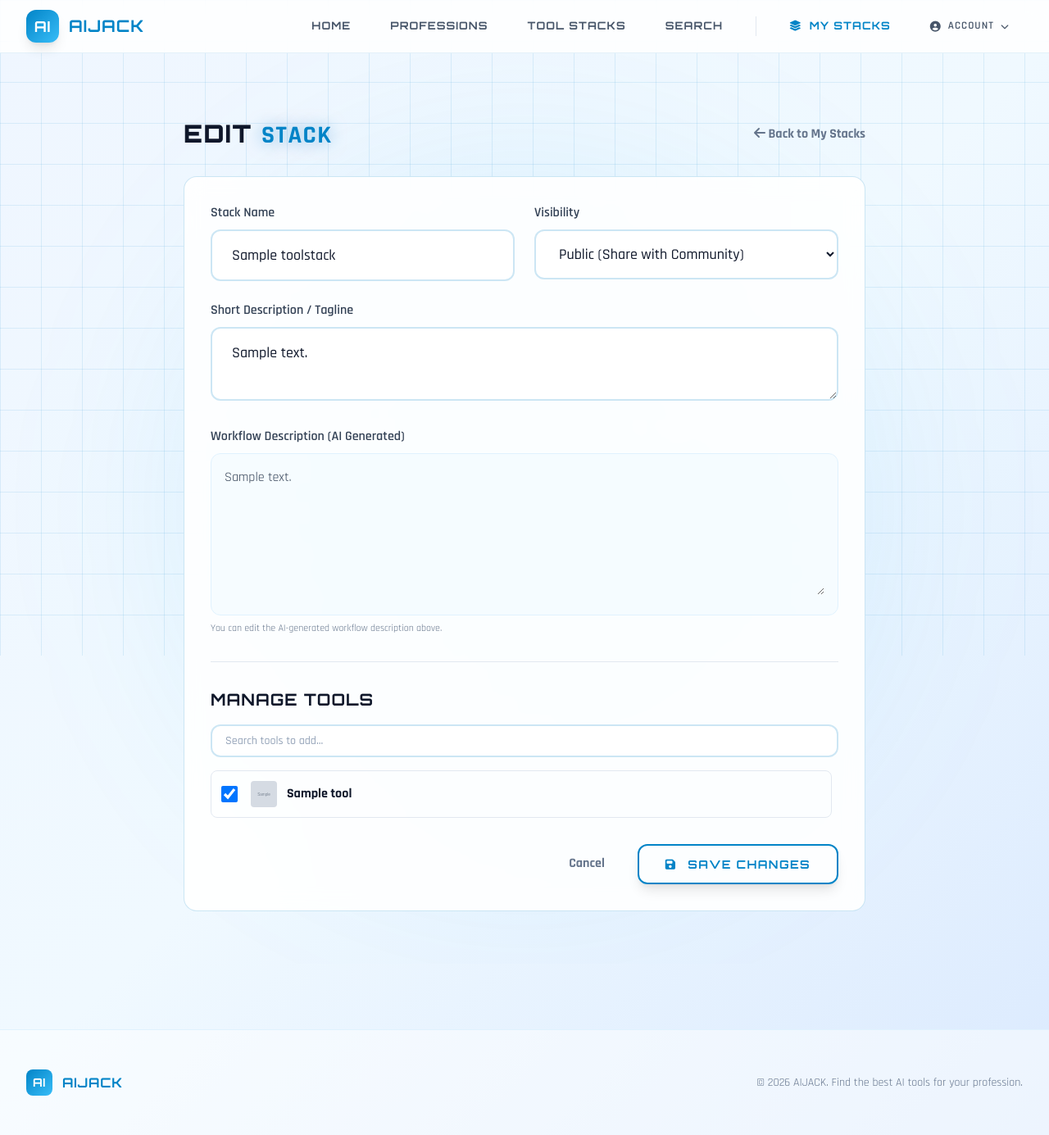
After one commit to uponai/aijack, a Django app: a page that uses templates/edit_stack.html in a window 1280 px wide. The commit adds this page. Shown: the whole page at 82% size. Run offline with Django 4.2, Linux system fonts and the light colour scheme; a user stored in the database is signed in; tables that the repository leaves empty hold one stand-in row (values such as "Sample post"); grey boxes marked "Sample" are stand-in pictures; some libraries are stand-ins or nearby versions.

Commit message:
Edit/delete custom stacks AI generate workflow description on custom stacks

```diff
--- /dev/null
+++ b/templates/edit_stack.html
@@ -0,0 +1,94 @@
+{% extends 'base.html' %}
+
+{% block title %}Edit Stack: {{ stack.name }}{% endblock %}
+
+{% block content %}
+<section class="min-h-screen relative overflow-hidden flex justify-center pt-20 pb-16">
+
+    <!-- Background Glow -->
+    <div class="absolute top-1/2 left-1/2 -translate-x-1/2 -translate-y-1/2 w-[800px] h-[800px] bg-brand-500/10 rounded-full blur-[120px] pointer-events-none"></div>
+
+    <div class="max-w-4xl w-full px-4 sm:px-6 lg:px-8 relative z-10">
+        <div class="flex items-center justify-between mb-8">
+            <h1 class="text-3xl font-heading font-black text-slate-900">
+                EDIT <span class="text-brand-600 glow-text">STACK</span>
+            </h1>
+            <a href="{% url 'my_stacks' %}" class="text-slate-500 hover:text-slate-700 font-bold">
+                <i class="fa-solid fa-arrow-left"></i> Back to My Stacks
+            </a>
+        </div>
+
+        <div class="neon-card p-8 bg-white/90 backdrop-blur-md">
+            <form action="{% url 'edit_custom_stack' stack.slug %}" method="POST" x-data="{ searchQuery: '' }">
+                {% csrf_token %}
+
+                <div class="grid md:grid-cols-2 gap-6 mb-6">
+                    <div>
+                        <label class="block text-slate-700 font-semibold mb-2">Stack Name</label>
+                        <input type="text" name="name" value="{{ stack.name }}" required class="w-full neon-input">
+                    </div>
+                    <div>
+                        <label class="block text-slate-700 font-semibold mb-2">Visibility</label>
+                        <select name="visibility" class="w-full neon-input">
+                            <option value="private" {% if stack.visibility == 'private' %}selected{% endif %}>Private (Only Me)</option>
+                            <option value="public" {% if stack.visibility == 'public' %}selected{% endif %}>Public (Share with Community)</option>
+                        </select>
+                    </div>
+                </div>
+
+                <div class="mb-6">
+                    <label class="block text-slate-700 font-semibold mb-2">Short Description / Tagline</label>
+                    <textarea name="description" rows="2" class="w-full neon-input">{{ stack.description }}</textarea>
+                </div>
+
+                <div class="mb-8">
+                    <label class="block text-slate-700 font-semibold mb-2">Workflow Description (AI Generated)</label>
+                    <div class="bg-brand-50/50 p-4 rounded-xl border border-brand-100 mb-2">
+                        <textarea name="workflow_description" rows="6" class="w-full bg-transparent border-0 focus:ring-0 p-0 text-slate-700 leading-relaxed">{{ stack.workflow_description }}</textarea>
+                    </div>
+                    <p class="text-xs text-slate-500">You can edit the AI-generated workflow description above.</p>
+                </div>
+
+                <hr class="border-slate-200 my-8">
+
+                <h3 class="text-xl font-heading font-bold text-slate-900 mb-4">Manage Tools</h3>
+
+                <div class="mb-4">
+                    <input type="text" x-model="searchQuery" placeholder="Search tools to add..." class="w-full neon-input px-4 py-2 text-sm">
+                </div>
+
+                <div class="grid gap-3 max-h-[400px] overflow-y-auto pr-2 custom-scrollbar">
+                    {% for tool in all_tools %}
+                    <label class="flex items-center gap-4 p-3 rounded-lg border border-slate-200 cursor-pointer hover:bg-slate-50 transition-colors"
+                           x-show="!searchQuery || '{{ tool.name|escapejs }}'.toLowerCase().includes(searchQuery.toLowerCase())">
+                        <input type="checkbox" name="tool_ids" value="{{ tool.id }}"
+                               {% if tool in stack.tools.all %}checked{% endif %}
+                               class="w-5 h-5 text-brand-600 rounded focus:ring-brand-500">
+
+                        <div class="flex items-center gap-3 flex-1">
+                            {% if tool.logo %}
+                            <img src="{{ tool.logo.url }}" class="w-8 h-8 rounded object-cover">
+                            {% else %}
+                            <div class="w-8 h-8 rounded bg-slate-200 flex items-center justify-center text-xs font-bold text-slate-500">
+                                {{ tool.name|slice:":2"|upper }}
+                            </div>
+                            {% endif %}
+                            <div>
+                                <div class="font-bold text-slate-900">{{ tool.name }}</div>
+                            </div>
+                        </div>
+                    </label>
+                    {% endfor %}
+                </div>
+
+                <div class="mt-8 flex justify-end gap-4">
+                    <a href="{% url 'my_stacks' %}" class="px-6 py-3 rounded-xl font-bold text-slate-500 hover:bg-slate-100 transition-colors">Cancel</a>
+                    <button type="submit" class="neon-button-cyan px-8 py-3 rounded-xl shadow-lg font-bold">
+                        <i class="fa-solid fa-save mr-2"></i> Save Changes
+                    </button>
+                </div>
+            </form>
+        </div>
+    </div>
+</section>
+{% endblock %}
--- a/templates/includes/_stack_card.html
+++ b/templates/includes/_stack_card.html
@@ -61,7 +61,7 @@
     {% if stack.owner %}
     <div class="flex items-center gap-2 mb-4 text-sm text-slate-500">
         <i class="fa-solid fa-user text-xs"></i>
-        <span>@{{ stack.owner.username }}</span>
+        <span>Custom</span>
     </div>
     {% endif %}
 
--- a/templates/includes/_tool_card.html
+++ b/templates/includes/_tool_card.html
@@ -19,7 +19,9 @@
                     {{ tool.get_pricing_type_display }}
                 </span>
                 {% if tool.is_featured %}
-                <span class="text-xs font-semibold text-amber-600">⭐ Featured</span>
+                <span class="text-xs font-semibold text-amber-600 flex items-center gap-1">
+                    <i class="fa-solid fa-star"></i> Featured
+                </span>
                 {% endif %}
             </div>
         </div>
--- a/tools/urls.py
+++ b/tools/urls.py
@@ -11,6 +11,8 @@ urlpatterns = [
     path('stack/<slug:slug>/', views.stack_detail, name='stack_detail'),
     path('search/', views.search, name='search'),
     path('my-stacks/', views.my_stacks, name='my_stacks'),
+    path('stack/<slug:slug>/edit/', views.edit_custom_stack, name='edit_custom_stack'),
+    path('stack/<slug:slug>/delete/', views.delete_custom_stack, name='delete_custom_stack'),
     path('ai-builder/', views.ai_stack_builder, name='ai_stack_builder'),
     path('api/ai-generate-tools/', views.ai_generate_tools, name='ai_generate_tools'),
     path('api/create-custom-stack/', views.create_custom_stack, name='create_custom_stack'),
--- a/tools/views.py
+++ b/tools/views.py
@@ -296,8 +296,16 @@ def create_custom_stack(request):
         return redirect('ai_stack_builder')
 
     # Generate a valid slug using Django's slugify + unique suffix
-    base_slug = slugify(f"{request.user.username}-{name}")[:100]
+    base_slug = slugify(name)[:100]
     unique_slug = f"{base_slug}-{uuid.uuid4().hex[:8]}"
+
+    # Fetch tools first to generate workflow description
+    tools = []
+    if tool_ids:
+        tools = Tool.objects.filter(id__in=tool_ids)
+
+    # Generate AI Workflow Description
+    workflow_description = AIService.generate_workflow_description(name, tools)
 
     stack = ToolStack.objects.create(
         owner=request.user,
@@ -306,18 +314,85 @@ def create_custom_stack(request):
         description=description,
         visibility=visibility,
         tagline=description[:100] if description else name[:100],
-        workflow_description=description  # Add workflow description
+        workflow_description=workflow_description # Use AI generated description
     )
 
-    if tool_ids:
-        tools = Tool.objects.filter(id__in=tool_ids)
+    if tools:
         stack.tools.set(tools)
 
     # Index it
     SearchService.add_stacks([stack])
 
-    messages.success(request, "Stack created successfully!")
+    messages.success(request, "Stack created successfully with AI Workflow!")
     return redirect('my_stacks')
+
+
+@login_required
+def edit_custom_stack(request, slug):
+    """Edit an existing custom stack."""
+    stack = get_object_or_404(ToolStack, slug=slug)
+
+    # Permission check: Only owner can edit
+    if stack.owner != request.user:
+        messages.error(request, "You do not have permission to edit this stack.")
+        return redirect('my_stacks')
+
+    if request.method == 'POST':
+        name = request.POST.get('name')
+        description = request.POST.get('description', '')
+        workflow_description = request.POST.get('workflow_description', '')
+        visibility = request.POST.get('visibility', 'private')
+        tool_ids = request.POST.getlist('tool_ids')
+
+        if not name:
+            messages.error(request, "Stack name is required.")
+            return render(request, 'edit_stack.html', {'stack': stack, 'all_tools': Tool.objects.filter(status='published')})
+
+        stack.name = name
+        stack.description = description
+        stack.workflow_description = workflow_description
+        stack.visibility = visibility
+        stack.save()
+
+        if tool_ids:
+             tools = Tool.objects.filter(id__in=tool_ids)
+             stack.tools.set(tools)
+        else:
+            stack.tools.clear()
+
+        # Re-index
+        SearchService.add_stacks([stack])
+
+        messages.success(request, "Stack updated successfully.")
+        return redirect('my_stacks')
+
+    # GET request - show form
+    all_tools = Tool.objects.filter(status='published')
+    return render(request, 'edit_stack.html', {
+        'stack': stack,
+        'all_tools': all_tools
+    })
+
+
+@login_required
+def delete_custom_stack(request, slug):
+    """Delete a custom stack."""
+    stack = get_object_or_404(ToolStack, slug=slug)
+
+    # Permission check
+    if stack.owner != request.user:
+        messages.error(request, "You do not have permission to delete this stack.")
+        return redirect('my_stacks')
+
+    if request.method == 'POST':
+        stack.delete()
+        messages.success(request, "Stack deleted successfully.")
+        return redirect('my_stacks')
+
+    # Confirmation page (optional, but good practice. For now we will rely on a JS confirm or a modal in my_stacks,
+    # but if visited via GET, we should probably show a confirm page or redirect.
+    # Let's assume the UI handles the POST directly or we show a confirm page.)
+    return render(request, 'confirm_delete_stack.html', {'stack': stack})
 
 
 @staff_member_required
```
Also changed, not shown: templates/my_stacks.html (+15 -1 lines), tools/ai_service.py (+51 -0 lines).
